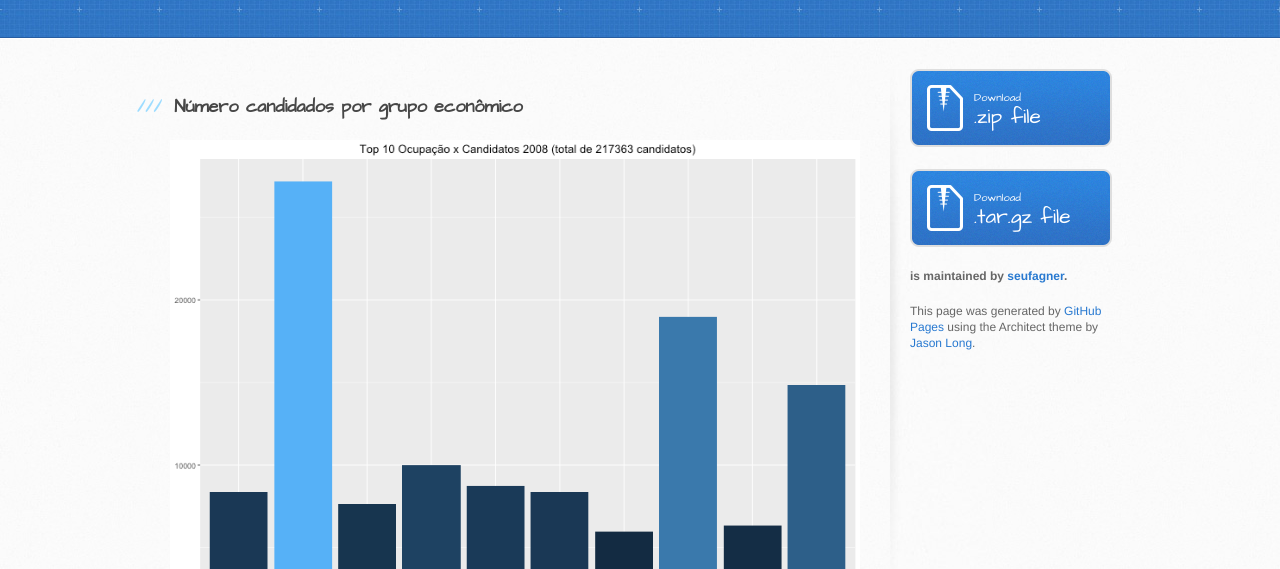
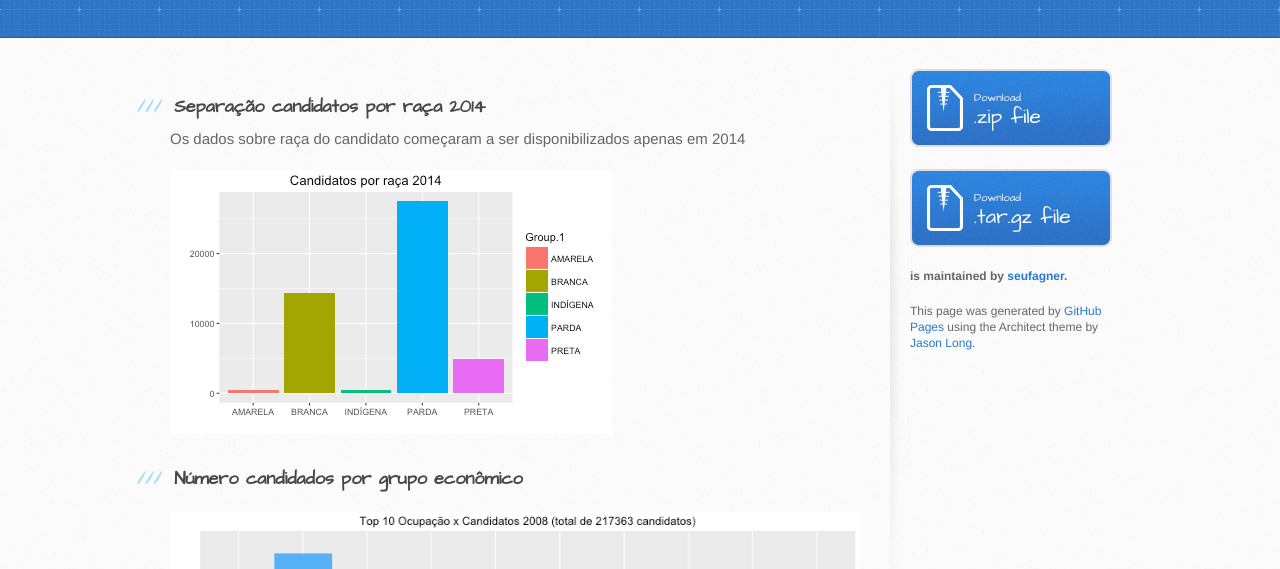
Before and after one commit to seufagner/candidatos-br, a plain HTML site: page index.html in a window 1280 px wide. Shown: the part 231-800 px from the top of the page. Drawn offline with Linux system fonts and the light colour scheme.

Commit message:
ad more plots to readme

```diff
--- a/index.html
+++ b/index.html
@@ -28,6 +28,11 @@
     <div id="content-wrapper">
       <div class="inner clearfix">
         <section id="main-content">
+
+<h3>
+<a class="anchor" aria-hidden="true"><span aria-hidden="true" class="octicon octicon-link"></span></a>Separação candidatos por raça 2014</h3>
+<p>Os dados sobre raça do candidato começaram a ser disponibilizados apenas em 2014</p>
+<img src="images/plots/candidato_raca_2014.png" alt="hi" class="inline"/>
 <h3>
 <a id="welcome-to-github-pages" class="anchor" href="#welcome-to-github-pages" aria-hidden="true"><span aria-hidden="true" class="octicon octicon-link"></span></a>Número candidados por grupo econômico</h3>
 <p></p>
```
Also changed, not shown: images/plots/candidato_raca_2014.png (added), images/plots/candidatos_raca_2014.png (added), 4 other files.
